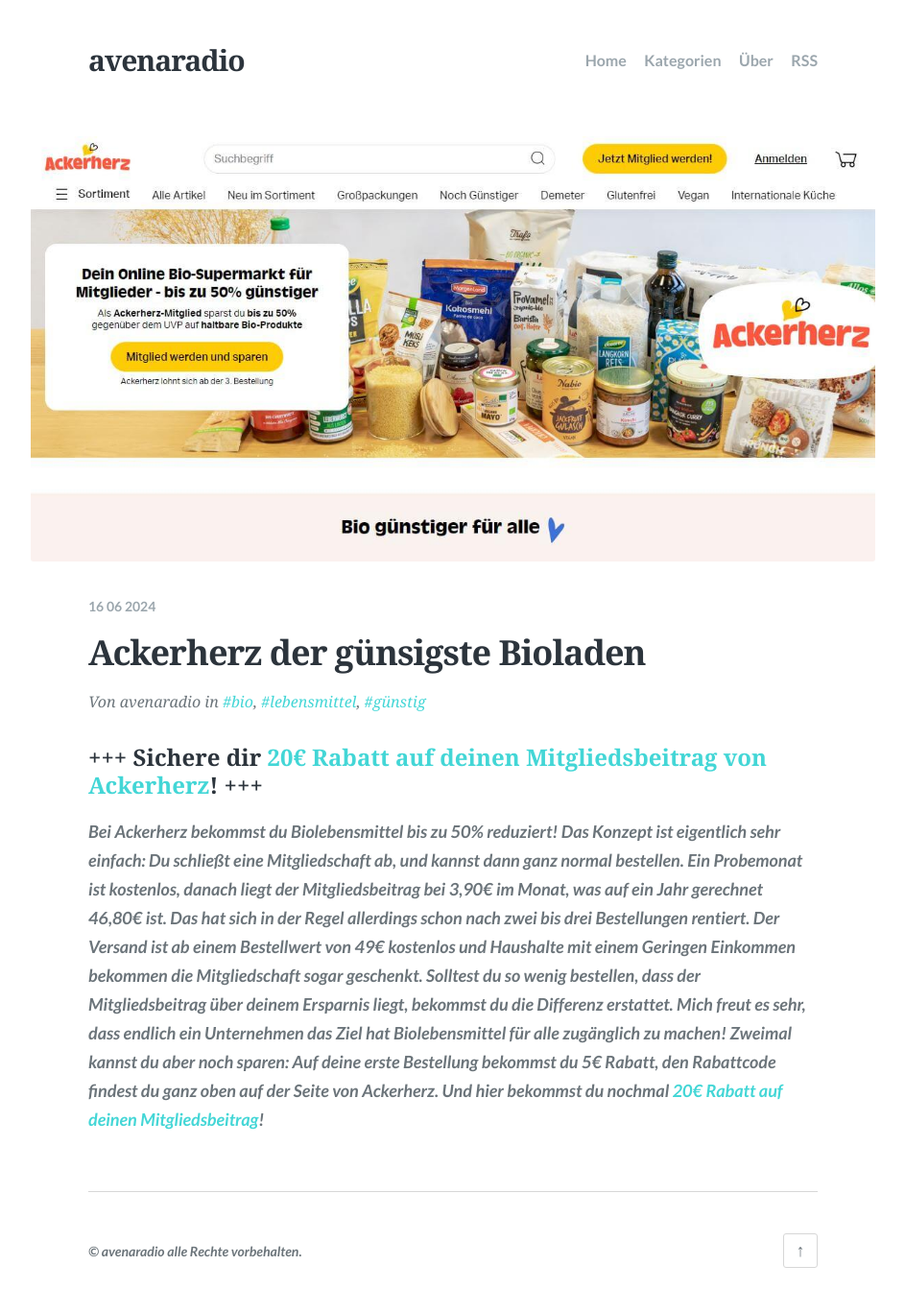
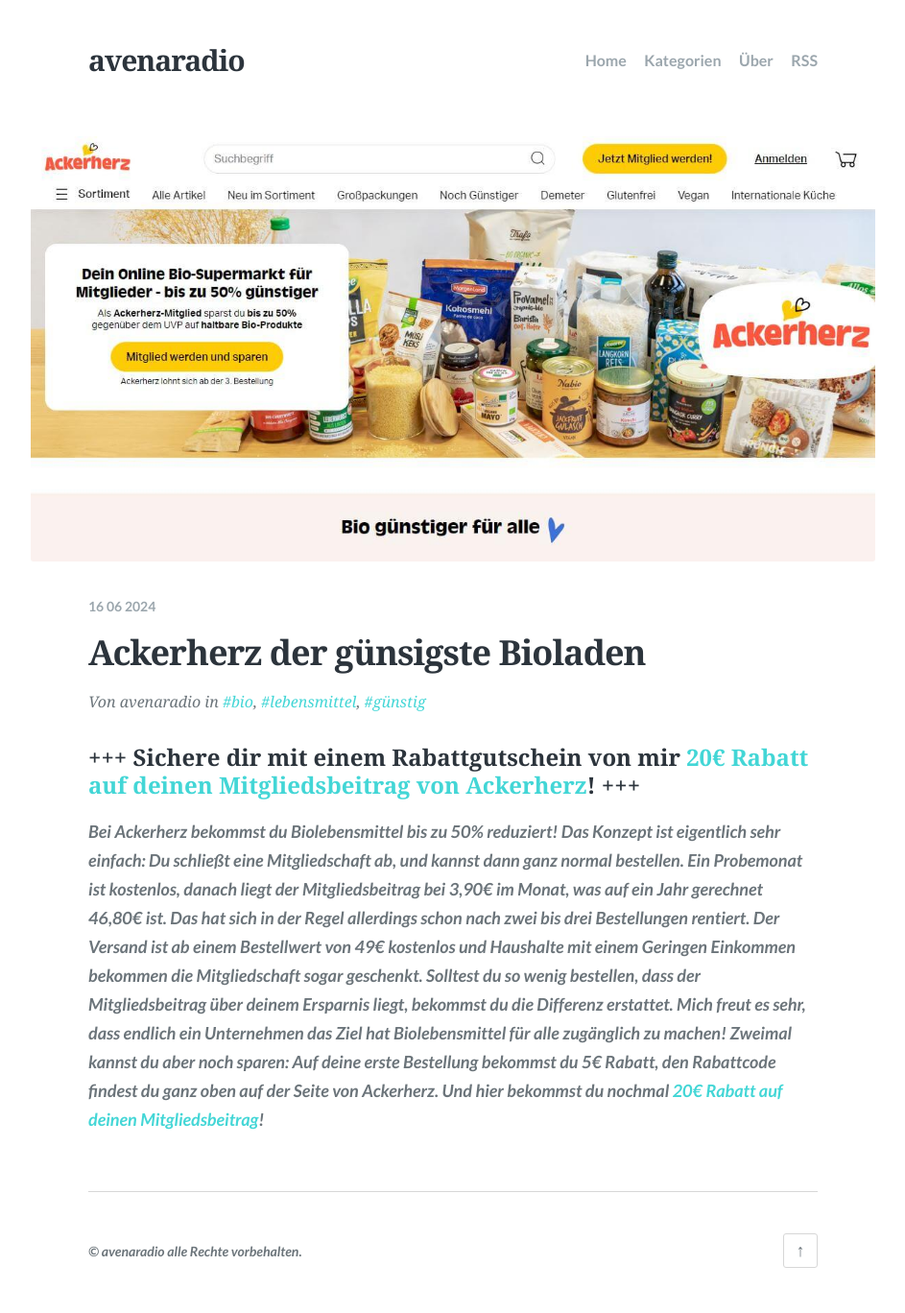
Before and after one commit to avenaradio/avenaradio.github.io, a Jekyll site: the page built from _posts/2024-06-16-Ackerherz.md, in a window 1280 px wide. Shown: the whole page at 96% size, without its empty margins (168-1111 px from the left). Built offline with Jekyll 4.4.1, drawn with Linux system fonts in a browser that asks for light colours; some web fonts are replaced.

Commit message:
nada grande

```diff
--- a/_posts/2024-06-16-Ackerherz.md
+++ b/_posts/2024-06-16-Ackerherz.md
@@ -10,7 +10,7 @@ tags:
   - lebensmittel
   - günstig
 ---
-### +++ Sichere dir <a href="/ackerherz" target="_blank">20€ Rabatt auf deinen Mitgliedsbeitrag von Ackerherz</a>! +++
+### +++ Sichere dir mit einem Rabattgutschein von mir <a href="/ackerherz" target="_blank">20€ Rabatt auf deinen Mitgliedsbeitrag von Ackerherz</a>! +++
 
 Bei Ackerherz bekommst du Biolebensmittel bis zu 50% reduziert! Das Konzept ist eigentlich sehr einfach: Du schließt eine Mitgliedschaft ab, und kannst dann ganz normal bestellen. Ein Probemonat ist kostenlos, danach liegt der Mitgliedsbeitrag bei 3,90€ im Monat, was auf ein Jahr gerechnet 46,80€ ist. Das hat sich in der Regel allerdings schon nach zwei bis drei Bestellungen rentiert.
 Der Versand ist ab einem Bestellwert von 49€ kostenlos und Haushalte mit einem Geringen Einkommen bekommen die Mitgliedschaft sogar geschenkt.
```
